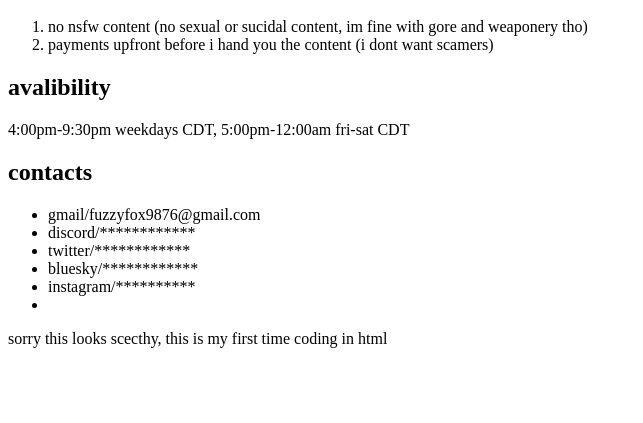
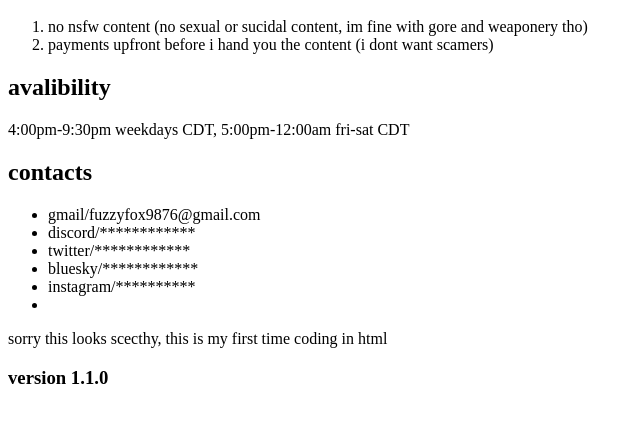
Before and after one commit to themostfluffy/first-ting-, a plain HTML site: page index.html in a window 1280 px wide. Shown: the part 327-750 px from the top of the page, without its empty margins (0-643 px from the left). Drawn offline with Linux system fonts and the light colour scheme.

Commit message:
Update index.html

```diff
--- a/index.html
+++ b/index.html
@@ -37,5 +37,6 @@
       <li></li>
     </ul>
     <p>sorry this looks scecthy, this is my first time coding in html</p>
+<h3>version 1.1.0</h3>
   </body>
 </html>
```
